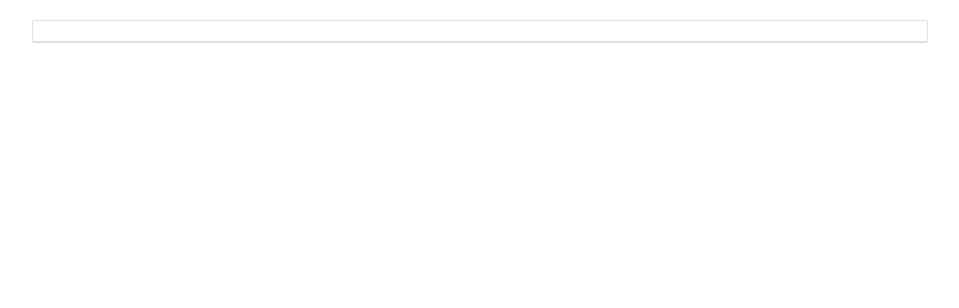
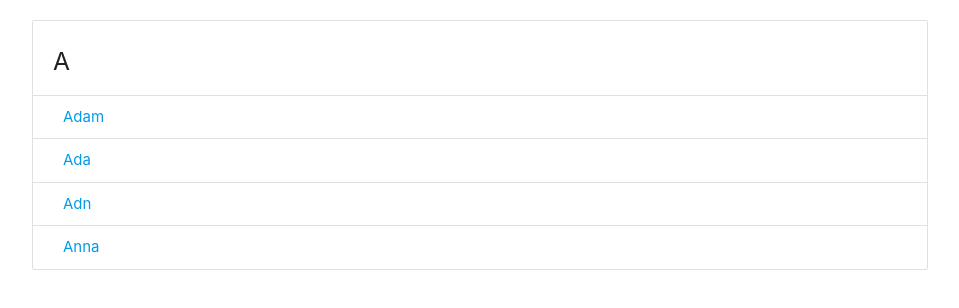
Before and after one commit to Tduncan14/FilterAble, a plain HTML site: page index.html in a window 1280 px wide. Shown: the part 116-424 px from the top of the page, without its empty margins (160-1119 px from the left). Drawn offline with nearby package versions, Linux system fonts and the light colour scheme.

Commit message:
keep moving forward

```diff
--- a/index.html
+++ b/index.html
@@ -22,8 +22,20 @@
 
         <ul id="names"class="collection with-header">
           <li class="collection-header">
-
+              <h5>A</h5>
           </li>
+          <li class="collection-item">
+              <a href="#">Adam</a>
+          </li>
+          <li class="collection-item">
+                <a href="#">Ada</a>
+            </li>
+            <li class="collection-item">
+                    <a href="#">Adn</a>
+             </li>
+             <li class="collection-item">
+                    <a href="#">Anna</a>
+                </li>
         </ul>
 
     </div>
```
